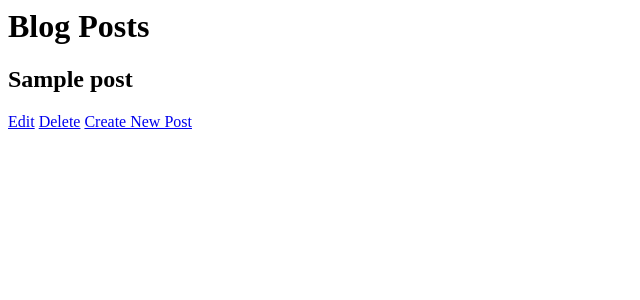
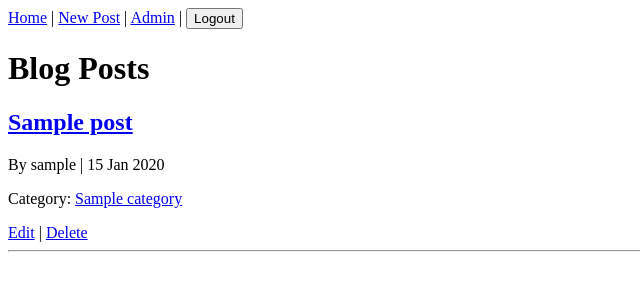
Before and after one commit to 00017333wiut/dscc-cw, a Django app: page / in a window 1280 px wide. Shown: the top 300 px of the page, without its empty margins (0-640 px from the left). Run offline with Django 5.2, Linux system fonts and the light colour scheme; a user stored in the database is signed in; tables that the repository leaves empty hold one stand-in row (values such as "Sample post").

Commit message:
Update post_list template with navigation

```diff
--- a/blog/templates/blog/post_list.html
+++ b/blog/templates/blog/post_list.html
@@ -1,21 +1,44 @@
+<!DOCTYPE html>
+<html>
+<head>
+    <title>Blog</title>
+</head>
+<body>
+
+<nav>
+    <a href="/">Home</a> |
+    {% if user.is_authenticated %}
+        <a href="{% url 'post_create' %}">New Post</a> |
+        <a href="/admin/">Admin</a> |
+        <form method="post" action="/accounts/logout/" style="display:inline">
+            {% csrf_token %}
+            <button type="submit">Logout</button>
+        </form>
+    {% else %}
+        <a href="/accounts/login/">Login</a>
+    {% endif %}
+</nav>
+
 <h1>Blog Posts</h1>
 
-{% for post in posts %}
-    <h2>{{ post.title }}</h2>
-
-    {% if request.user == post.author %}
-        <a href="{% url 'post_update' post.pk %}">Edit</a>
-        <a href="{% url 'post_delete' post.pk %}">Delete</a>
-    {% endif %}
-
-{% endfor %}
-
-
-{% if user.is_authenticated %}
-    <a href="{% url 'post_create' %}">Create New Post</a>
+{% if posts %}
+    {% for post in posts %}
+        <div>
+            <h2><a href="{% url 'post_detail' post.pk %}">{{ post.title }}</a></h2>
+            <p>By {{ post.author }} | {{ post.created_at|date:"d M Y" }}</p>
+            {% if post.category %}
+                <p>Category: <a href="{% url 'category_posts' post.category.pk %}">{{ post.category }}</a></p>
+            {% endif %}
+            {% if request.user == post.author %}
+                <a href="{% url 'post_update' post.pk %}">Edit</a> |
+                <a href="{% url 'post_delete' post.pk %}">Delete</a>
+            {% endif %}
+        </div>
+        <hr>
+    {% endfor %}
+{% else %}
+    <p>No posts yet. {% if user.is_authenticated %}<a href="{% url 'post_create' %}">Create the first one!</a>{% endif %}</p>
 {% endif %}
 
-{% if request.user == post.author %}
-    <a href="{% url 'post_update' post.pk %}">Edit</a>
-    <a href="{% url 'post_delete' post.pk %}">Delete</a>
-{% endif %}
+</body>
+</html>
```
